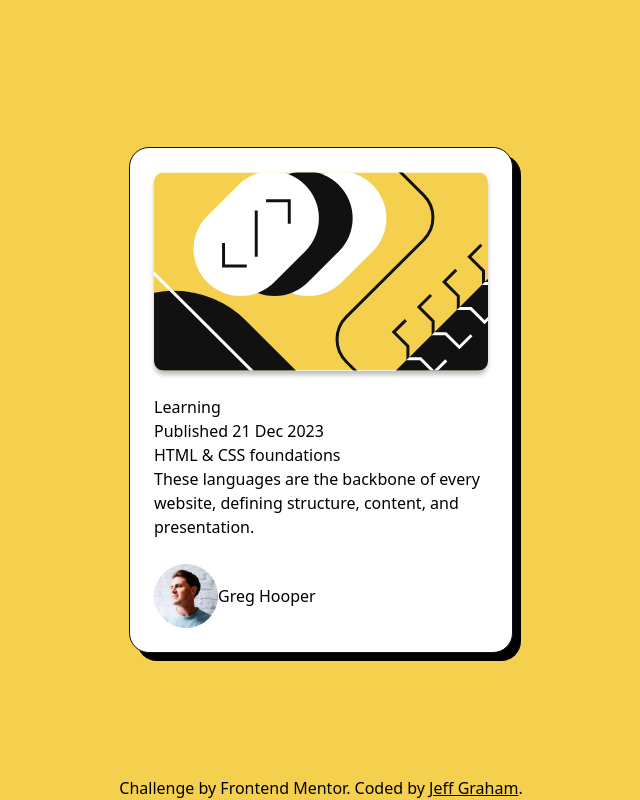
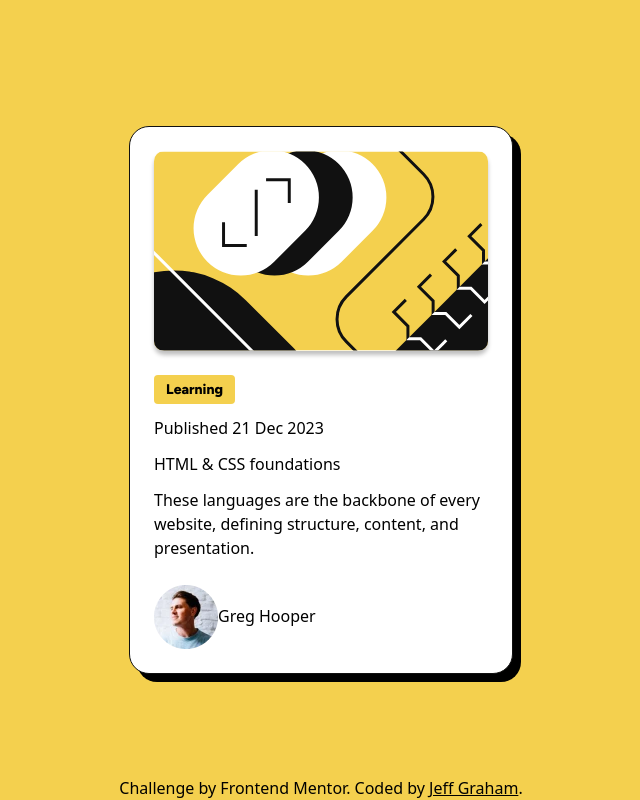
Before and after one commit to jeffgrahamcodes/blog-preview, a website: page src/index.html in a window 1280 px wide. Shown: the whole page, without its empty margins (319-959 px from the left). Drawn offline with Linux system fonts and the light colour scheme.

Commit message:
style category

```diff
--- a/src/index.html
+++ b/src/index.html
@@ -23,7 +23,7 @@
       class="h-screen flex flex-col justify-center items-center bg-(--yellow)"
     >
       <article
-        class="bg-white w-sm box-border p-6 rounded-(--card-radius) shadow-[8px_8px_0_rgba(0,0,0,1)] border border-(--gray-950) grid grid-cols-1 gap-6"
+        class="bg-white w-sm box-border p-6 rounded-(--card-radius) shadow-[8px_8px_0_rgba(0,0,0,1)] border border-(--gray-950) grid gap-6"
       >
         <figure>
           <img
@@ -32,8 +32,11 @@
             alt="Illustration showing HTML and CSS concepts."
           />
         </figure>
-        <section>
-          <span><p>Learning</p></span>
+        <section class="grid gap-3">
+          <span
+            class="bg-(--yellow) px-3 py-1 rounded-(--category-radius) max-w-fit figtree-extra-bold color-(--gray-950) text-sm leading-[1.5]"
+            >Learning</span
+          >
           <p>Published 21 Dec 2023</p>
           <h2>HTML & CSS foundations</h2>
           <p>
--- a/src/input.css
+++ b/src/input.css
@@ -8,6 +8,7 @@
   --gray-500: #6b6b6b;
   --card-radius: 20px;
   --image-radius: 10px;
+  --category-radius: 4px;
 }
 
 .figtree-extra-bold {
```
Also changed, not shown: src/output.css.
